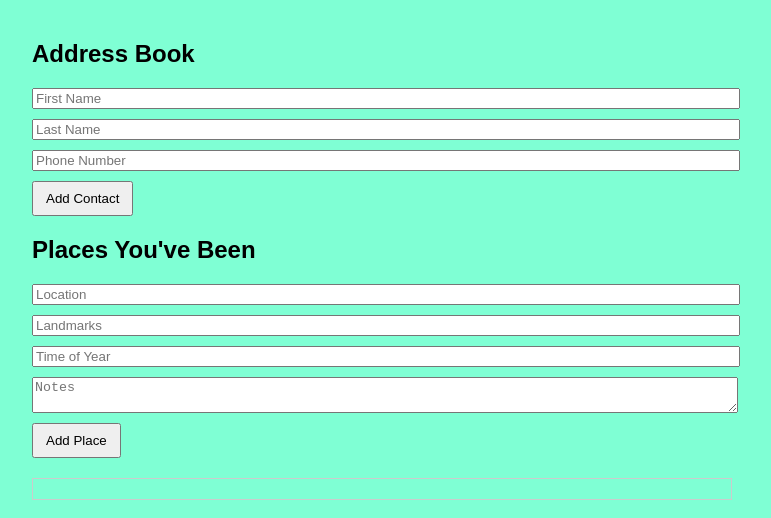
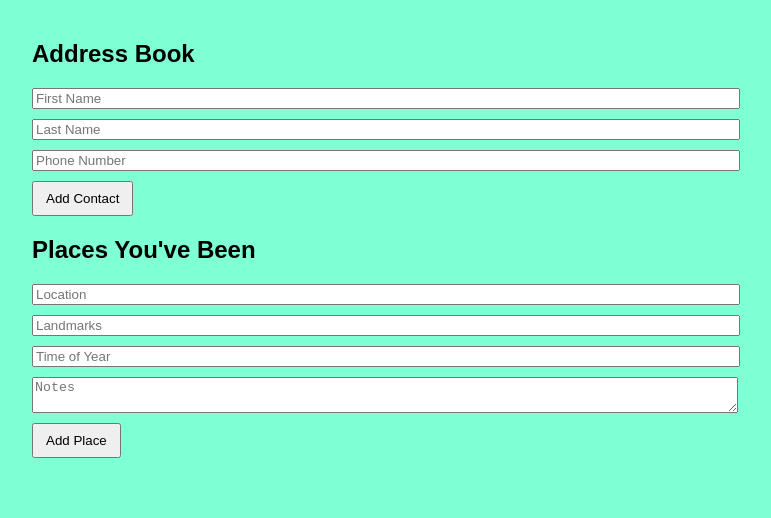
Before and after one commit to yamsam-maracade/phoneBook, a plain HTML site: page index.html in a window 1280 px wide. Shown: the whole page, without its empty margins (258-1029 px from the left). Drawn offline with Linux system fonts and the light colour scheme.

```diff
--- a/style.css
+++ b/style.css
@@ -23,9 +23,3 @@
     text-decoration: underline;
     margin-bottom: 5px;
 }
-
-#place-details {
-    margin-top: 20px;
-    border: 1px solid #ccc;
-    padding: 10px;
-}
```
